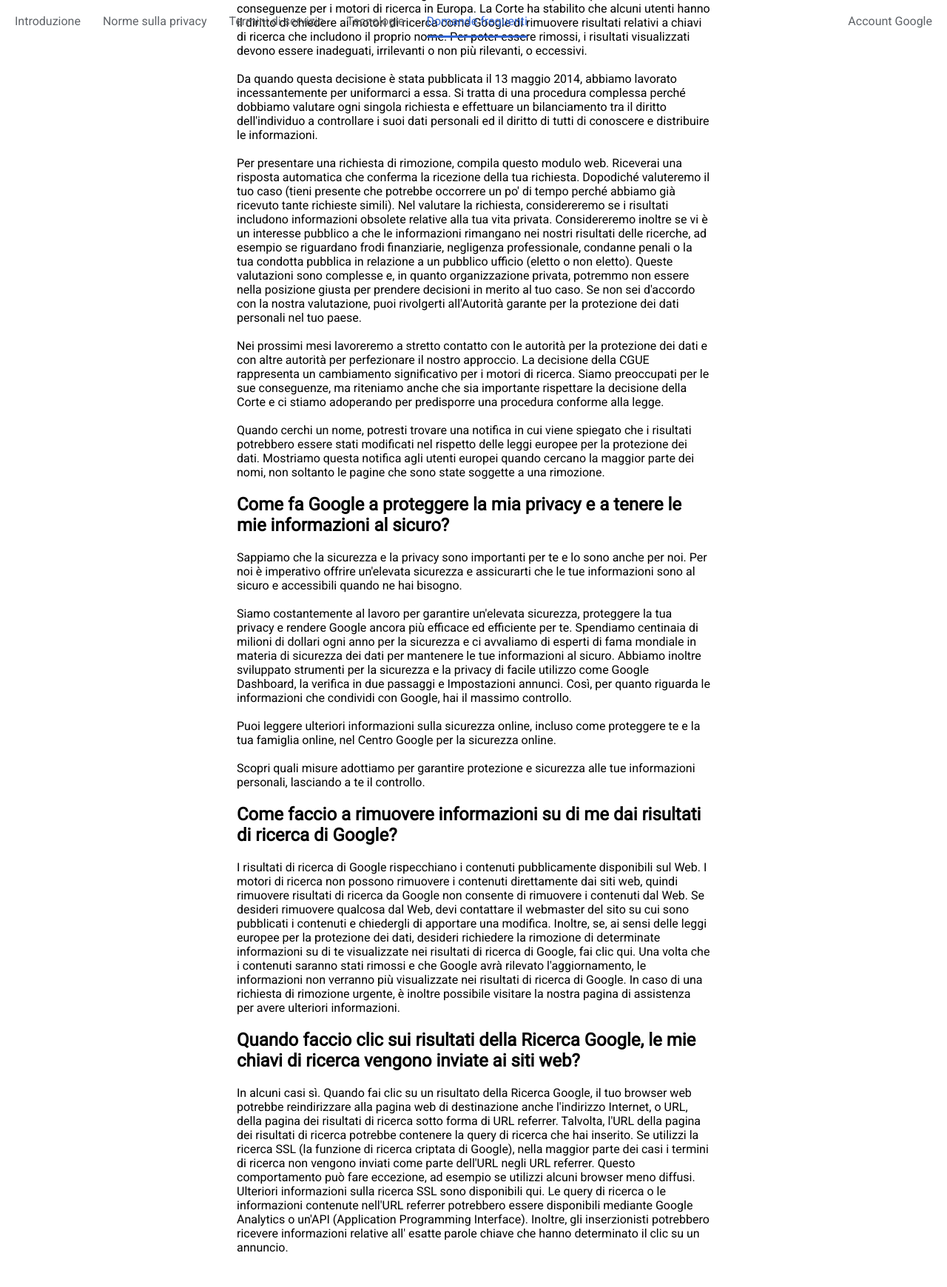
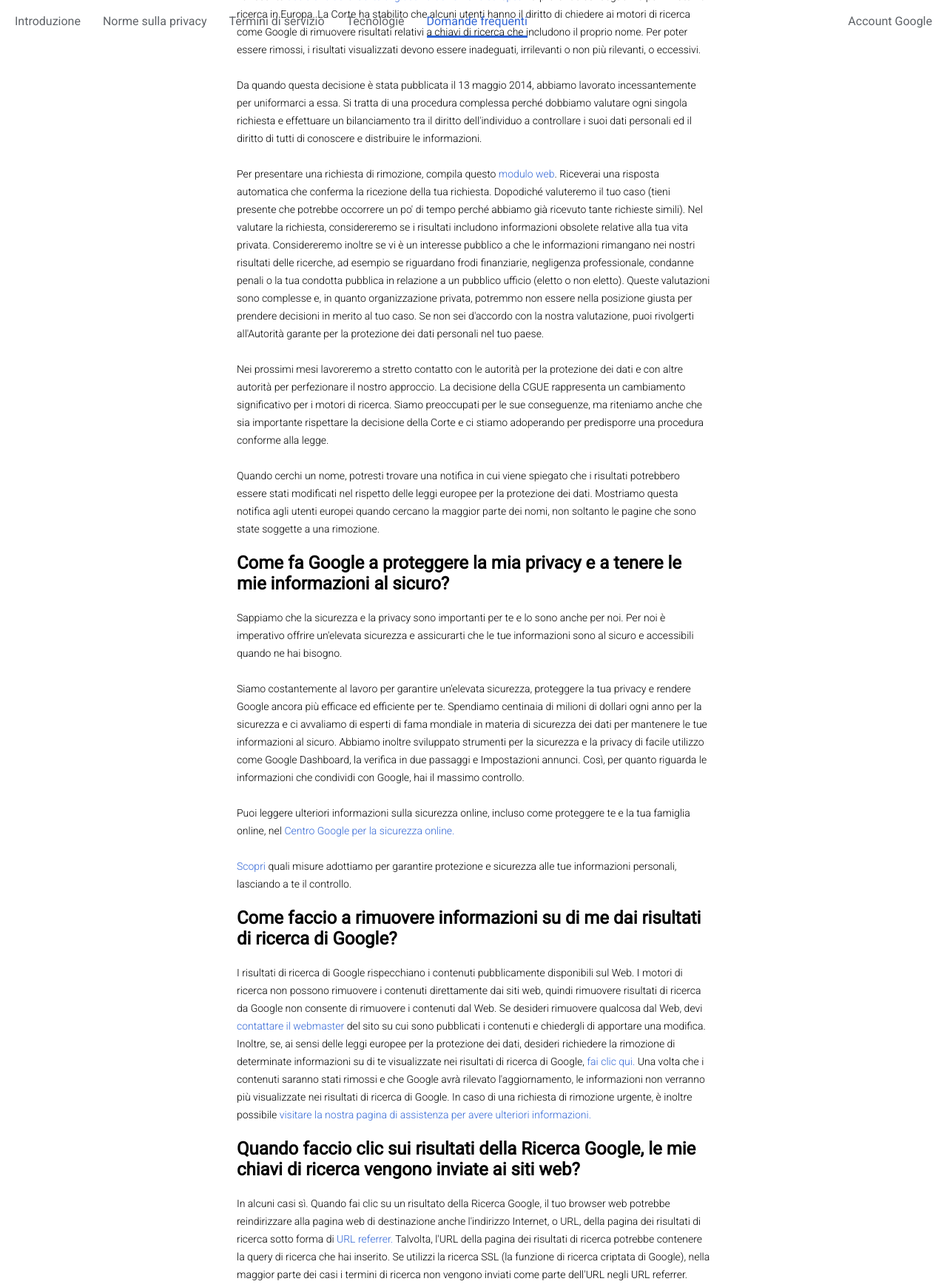
Before and after one commit to francescoferruccio/php-google-faq, a PHP site: page / in a window 1280 px wide. Shown: the part 321-2061 px from the top of the page at 74% size. Run offline with PHP 8.4, Linux system fonts and the light colour scheme; style sheets or scripts are compiled from the project's sources.

Commit message:
aggiunti link all'interno delle risposte e cambiato font titolo

```diff
--- a/src/_partials/_variables.scss
+++ b/src/_partials/_variables.scss
@@ -1,2 +1,2 @@
 $header-text-color: #5f6368;
-$link-active-color: #3367d6;
+$link-color: #3367d6;
--- a/src/app.scss
+++ b/src/app.scss
@@ -1,4 +1,4 @@
-@import url('https://fonts.googleapis.com/css2?family=Roboto&display=swap');
+@import url('https://fonts.googleapis.com/css2?family=Roboto:wght@300;400&display=swap');
 @import '_partials/variables';
 
 * {
@@ -46,6 +46,11 @@ header {
     img {
       margin-right: 10px;
     }
+
+    h3 {
+      font-size: 20px;
+      font-weight: 300;
+    }
   }
 
   .nav {
@@ -59,11 +64,11 @@ header {
       padding-bottom: 10px;
 
       &.active {
-        border-bottom: 3px solid $link-active-color;
+        border-bottom: 3px solid $link-color;
       }
 
       &.active a {
-        color: $link-active-color;
+        color: $link-color;
       }
     }
   }
@@ -76,6 +81,13 @@ main {
 
     p {
       margin: 20px 0;
+      font-size: 14px;
+      font-weight: 300;
+      line-height: 1.5rem;
+
+      a {
+        color: $link-color;
+      }
     }
   }
 }
--- a/src/index.php
+++ b/src/index.php
@@ -21,20 +21,20 @@
 
       $answers = [
         /* risposta 1 */
-        "La recente decisione della Corte di giustizia dell'Unione europea ha profonde conseguenze per i motori di ricerca in Europa. La Corte ha stabilito che alcuni utenti hanno il diritto di chiedere ai motori di ricerca come Google di rimuovere risultati relativi a chiavi di ricerca che includono il proprio nome. Per poter essere rimossi, i risultati visualizzati devono essere inadeguati, irrilevanti o non più rilevanti, o eccessivi.<br><br>
+        "La recente <a href='#'>decisione della Corte di giustizia dell'Unione europea</a> ha profonde conseguenze per i motori di ricerca in Europa. La Corte ha stabilito che alcuni utenti hanno il diritto di chiedere ai motori di ricerca come Google di rimuovere risultati relativi a chiavi di ricerca che includono il proprio nome. Per poter essere rimossi, i risultati visualizzati devono essere inadeguati, irrilevanti o non più rilevanti, o eccessivi.<br><br>
         Da quando questa decisione è stata pubblicata il 13 maggio 2014, abbiamo lavorato incessantemente per uniformarci a essa. Si tratta di una procedura complessa perché dobbiamo valutare ogni singola richiesta e effettuare un bilanciamento tra il diritto dell'individuo a controllare i suoi dati personali ed il diritto di tutti di conoscere e distribuire le informazioni.<br><br>
-        Per presentare una richiesta di rimozione, compila questo modulo web. Riceverai una risposta automatica che conferma la ricezione della tua richiesta. Dopodiché valuteremo il tuo caso (tieni presente che potrebbe occorrere un po' di tempo perché abbiamo già ricevuto tante richieste simili). Nel valutare la richiesta, considereremo se i risultati includono informazioni obsolete relative alla tua vita privata. Considereremo inoltre se vi è un interesse pubblico a che le informazioni rimangano nei nostri risultati delle ricerche, ad esempio se riguardano frodi finanziarie, negligenza professionale, condanne penali o la tua condotta pubblica in relazione a un pubblico ufficio (eletto o non eletto). Queste valutazioni sono complesse e, in quanto organizzazione privata, potremmo non essere nella posizione giusta per prendere decisioni in merito al tuo caso. Se non sei d'accordo con la nostra valutazione, puoi rivolgerti all'Autorità garante per la protezione dei dati personali nel tuo paese.<br><br>
+        Per presentare una richiesta di rimozione, compila questo <a href='#'>modulo web</a>. Riceverai una risposta automatica che conferma la ricezione della tua richiesta. Dopodiché valuteremo il tuo caso (tieni presente che potrebbe occorrere un po' di tempo perché abbiamo già ricevuto tante richieste simili). Nel valutare la richiesta, considereremo se i risultati includono informazioni obsolete relative alla tua vita privata. Considereremo inoltre se vi è un interesse pubblico a che le informazioni rimangano nei nostri risultati delle ricerche, ad esempio se riguardano frodi finanziarie, negligenza professionale, condanne penali o la tua condotta pubblica in relazione a un pubblico ufficio (eletto o non eletto). Queste valutazioni sono complesse e, in quanto organizzazione privata, potremmo non essere nella posizione giusta per prendere decisioni in merito al tuo caso. Se non sei d'accordo con la nostra valutazione, puoi rivolgerti all'Autorità garante per la protezione dei dati personali nel tuo paese.<br><br>
         Nei prossimi mesi lavoreremo a stretto contatto con le autorità per la protezione dei dati e con altre autorità per perfezionare il nostro approccio. La decisione della CGUE rappresenta un cambiamento significativo per i motori di ricerca. Siamo preoccupati per le sue conseguenze, ma riteniamo anche che sia importante rispettare la decisione della Corte e ci stiamo adoperando per predisporre una procedura conforme alla legge.<br><br>
         Quando cerchi un nome, potresti trovare una notifica in cui viene spiegato che i risultati potrebbero essere stati modificati nel rispetto delle leggi europee per la protezione dei dati. Mostriamo questa notifica agli utenti europei quando cercano la maggior parte dei nomi, non soltanto le pagine che sono state soggette a una rimozione.",
         /* risposta 2 */
         "Sappiamo che la sicurezza e la privacy sono importanti per te e lo sono anche per noi. Per noi è imperativo offrire un'elevata sicurezza e assicurarti che le tue informazioni sono al sicuro e accessibili quando ne hai bisogno.<br><br>
         Siamo costantemente al lavoro per garantire un'elevata sicurezza, proteggere la tua privacy e rendere Google ancora più efficace ed efficiente per te. Spendiamo centinaia di milioni di dollari ogni anno per la sicurezza e ci avvaliamo di esperti di fama mondiale in materia di sicurezza dei dati per mantenere le tue informazioni al sicuro. Abbiamo inoltre sviluppato strumenti per la sicurezza e la privacy di facile utilizzo come Google Dashboard, la verifica in due passaggi e Impostazioni annunci. Così, per quanto riguarda le informazioni che condividi con Google, hai il massimo controllo.<br><br>
-        Puoi leggere ulteriori informazioni sulla sicurezza online, incluso come proteggere te e la tua famiglia online, nel Centro Google per la sicurezza online.<br><br>
-        Scopri quali misure adottiamo per garantire protezione e sicurezza alle tue informazioni personali, lasciando a te il controllo.",
+        Puoi leggere ulteriori informazioni sulla sicurezza online, incluso come proteggere te e la tua famiglia online, nel <a href='#'>Centro Google per la sicurezza online.</a><br><br>
+        <a href='#'>Scopri</a> quali misure adottiamo per garantire protezione e sicurezza alle tue informazioni personali, lasciando a te il controllo.",
         /* risposta 3 */
-        "I risultati di ricerca di Google rispecchiano i contenuti pubblicamente disponibili sul Web. I motori di ricerca non possono rimuovere i contenuti direttamente dai siti web, quindi rimuovere risultati di ricerca da Google non consente di rimuovere i contenuti dal Web. Se desideri rimuovere qualcosa dal Web, devi contattare il webmaster del sito su cui sono pubblicati i contenuti e chiedergli di apportare una modifica. Inoltre, se, ai sensi delle leggi europee per la protezione dei dati, desideri richiedere la rimozione di determinate informazioni su di te visualizzate nei risultati di ricerca di Google, fai clic qui. Una volta che i contenuti saranno stati rimossi e che Google avrà rilevato l'aggiornamento, le informazioni non verranno più visualizzate nei risultati di ricerca di Google. In caso di una richiesta di rimozione urgente, è inoltre possibile visitare la nostra pagina di assistenza per avere ulteriori informazioni.",
+        "I risultati di ricerca di Google rispecchiano i contenuti pubblicamente disponibili sul Web. I motori di ricerca non possono rimuovere i contenuti direttamente dai siti web, quindi rimuovere risultati di ricerca da Google non consente di rimuovere i contenuti dal Web. Se desideri rimuovere qualcosa dal Web, devi <a href='#'>contattare il webmaster</a> del sito su cui sono pubblicati i contenuti e chiedergli di apportare una modifica. Inoltre, se, ai sensi delle leggi europee per la protezione dei dati, desideri richiedere la rimozione di determinate informazioni su di te visualizzate nei risultati di ricerca di Google, <a href='#'>fai clic qui.</a> Una volta che i contenuti saranno stati rimossi e che Google avrà rilevato l'aggiornamento, le informazioni non verranno più visualizzate nei risultati di ricerca di Google. In caso di una richiesta di rimozione urgente, è inoltre possibile <a href='#'>visitare la nostra pagina di assistenza per avere ulteriori informazioni.</a>",
         /* risposta 4 */
-        "In alcuni casi sì. Quando fai clic su un risultato della Ricerca Google, il tuo browser web potrebbe reindirizzare alla pagina web di destinazione anche l'indirizzo Internet, o URL, della pagina dei risultati di ricerca sotto forma di URL referrer. Talvolta, l'URL della pagina dei risultati di ricerca potrebbe contenere la query di ricerca che hai inserito. Se utilizzi la ricerca SSL (la funzione di ricerca criptata di Google), nella maggior parte dei casi i termini di ricerca non vengono inviati come parte dell'URL negli URL referrer. Questo comportamento può fare eccezione, ad esempio se utilizzi alcuni browser meno diffusi. Ulteriori informazioni sulla ricerca SSL sono disponibili qui. Le query di ricerca o le informazioni contenute nell'URL referrer potrebbero essere disponibili mediante Google Analytics o un'API (Application Programming Interface). Inoltre, gli inserzionisti potrebbero ricevere informazioni relative all' esatte parole chiave che hanno determinato il clic su un annuncio."
+        "In alcuni casi sì. Quando fai clic su un risultato della Ricerca Google, il tuo browser web potrebbe reindirizzare alla pagina web di destinazione anche l'indirizzo Internet, o URL, della pagina dei risultati di ricerca sotto forma di <a href='#'>URL referrer.</a> Talvolta, l'URL della pagina dei risultati di ricerca potrebbe contenere la query di ricerca che hai inserito. Se utilizzi la ricerca SSL (la funzione di ricerca criptata di Google), nella maggior parte dei casi i termini di ricerca non vengono inviati come parte dell'URL negli URL referrer. Questo comportamento può fare eccezione, ad esempio se utilizzi alcuni browser meno diffusi. Ulteriori informazioni sulla ricerca SSL sono disponibili <a href='#'>qui.</a> Le query di ricerca o le informazioni contenute nell'URL referrer potrebbero essere disponibili mediante Google Analytics o un'API (Application Programming Interface). Inoltre, gli inserzionisti potrebbero ricevere informazioni relative all' esatte parole chiave che hanno determinato il clic su un annuncio."
       ];
     ?>
   </head>
```
Also changed, not shown: dist/app.css (+15 -1 lines), dist/index.php (+6 -6 lines).
